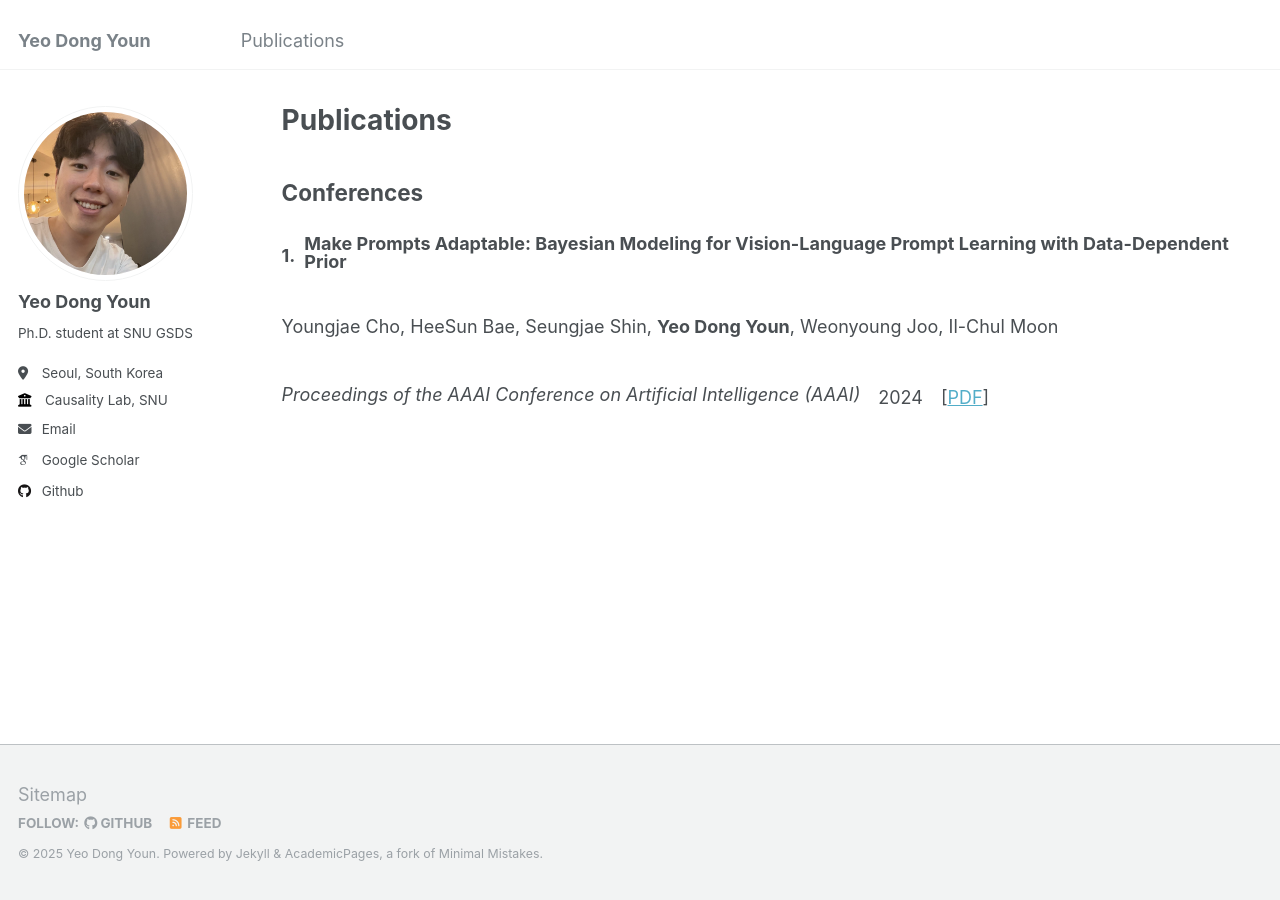
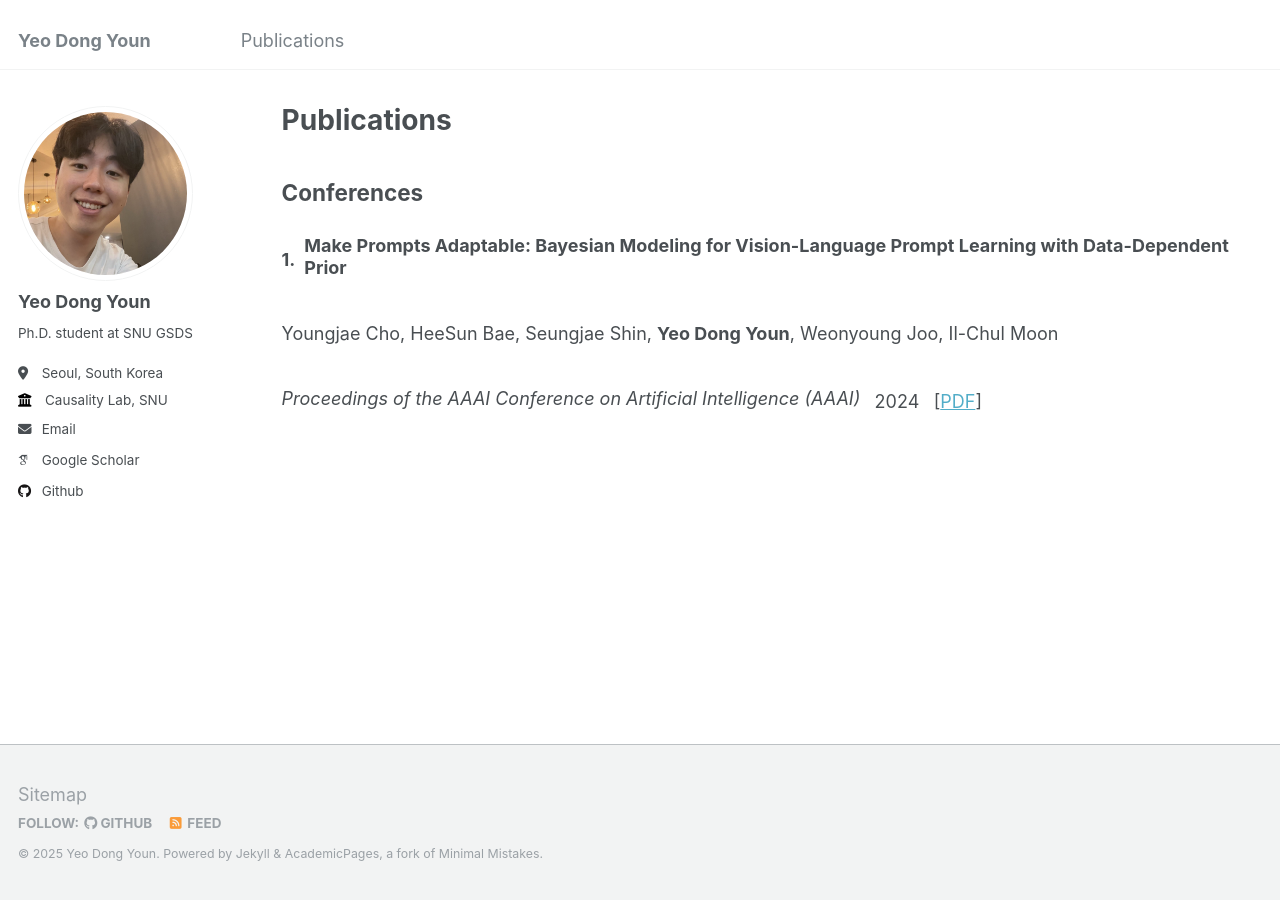
Before and after one commit to YeodongYoun1995/YeoDongYoun1995.github.io, a Jekyll site: the page built from _pages/publications.html, in a window 1280 px wide. Built offline with Jekyll 4.4.1, drawn with Linux system fonts in a browser that asks for light colours; some web fonts are replaced.

Commit message:
Update archive-single.html

```diff
--- a/_includes/archive-single.html
+++ b/_includes/archive-single.html
@@ -16,28 +16,29 @@
   <!-- Publication Entry -->
   <div class="publication-entry" style="margin-bottom: 1.5em;">
     <!-- Number and Title on the Same Line -->
-    <div style="margin: 0; font-weight: bold; display: flex; align-items: center;">
-      <span style="display: inline; margin-right: 0.5em; line-height: 1; vertical-align: middle;">
-        {{ category_counter }}.
-      </span>
-      <span style="display: inline; line-height: 1; vertical-align: middle;">
-        {{ post.title | markdownify | strip }}
-      </span>
+    <div style="display: flex; align-items: center; margin: 0; font-weight: bold; line-height: 1.2;">
+      <span style="margin-right: 0.5em;">{{ category_counter }}.</span>
+      <span>{{ post.title | markdownify | strip }}</span>
     </div>
 
     <!-- Authors -->
-    <p style="margin: 0.5em 0; line-height: 1.5;">
+    <p style="margin: 0.3em 0; line-height: 1.2;">
       {{ post.authors | markdownify | strip }}
     </p>
 
     <!-- Venue, Year, and PDF Link on the Same Line -->
-    <div style="margin: 0.5em 0; line-height: 1.5; display: flex; align-items: center; flex-wrap: wrap;">
-      <span style="margin-right: 1em; font-style: italic;">
+    <div style="display: flex; align-items: center; margin: 0; line-height: 1.2; flex-wrap: wrap;">
+      <!-- Venue -->
+      <span style="margin-right: 0.8em; font-style: italic;">
         {{ post.venue | markdownify | strip }}
       </span>
-      <span style="margin-right: 1em;">
+
+      <!-- Date -->
+      <span style="margin-right: 0.8em;">
         {{ post.date | date: "%Y" }}
       </span>
+
+      <!-- PDF Link -->
       {% if post.paperurl %}
         <span>
           [<a href="{{ post.paperurl }}">PDF</a>]
```
